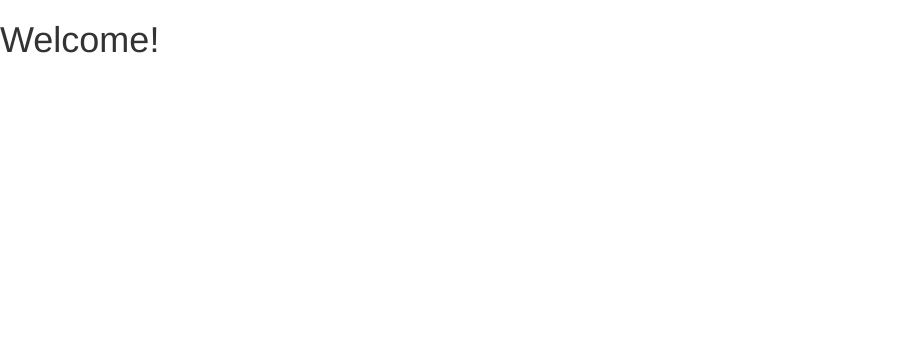
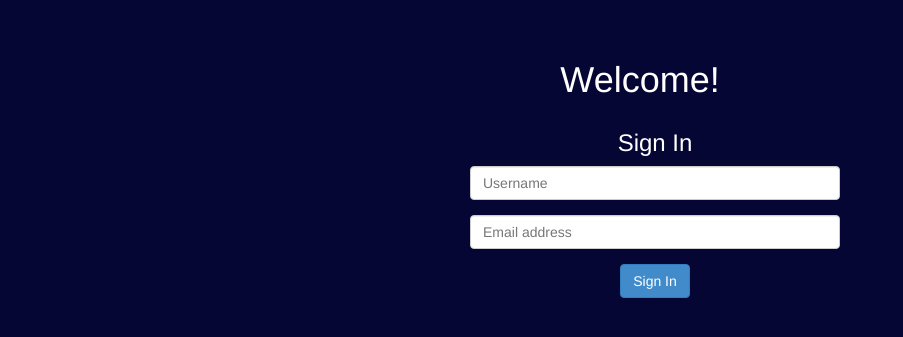
Before and after one commit to rohitvarkey/SawaalJawaab, a Django app: page / in a window 1280 px wide. Shown: the top 337 px of the page, without its empty margins (0-903 px from the left). Run offline with Django 3.2, Linux system fonts and the light colour scheme; some libraries are stand-ins or nearby versions.

Commit message:
Styled the login page

```diff
--- /dev/null
+++ b/QnA/static/css/login.css
@@ -0,0 +1,14 @@
+body {
+  padding-top: 40px;
+  padding-bottom: 40px;
+  background-color: #050634;
+}
+
+.container {
+    max-width:400px;
+    color:#fff;
+}
+
+#forms {
+    vertical-align:center;
+}
--- a/QnA/templates/loginPage.html
+++ b/QnA/templates/loginPage.html
@@ -4,11 +4,26 @@
 <head>
     <meta charset="UTF-8">
     <link href="{% static 'css/bootstrap.css' %}" rel="stylesheet">
+    <link href="{% static 'css/login.css' %}" rel="stylesheet">
     <title>Sawaal Jawaab - A place for all your questions</title>
 </head>
 <body>
-    <h1>
-        Welcome!
-    </h1>
+    <div class="container" align="center">
+        <div class="row">
+            <h1>Welcome!</h1>
+        </div>
+        <div class="container" align="center">
+            <form role="form" id="forms">
+                <h3>Sign In</h3>
+                <div class="form-group">
+                    <input type="text" class="form-control" placeholder="Username">
+                </div>
+                <div class="form-group">
+                <input type="password" class="form-control"  placeholder="Email address">
+                </div>
+                <button class="btn btn-primary" type="submit">Sign In</button>
+            </form>
+        </div>
+    </div>
 </body>
 </html>
```
Also changed, not shown: 1 other file.
